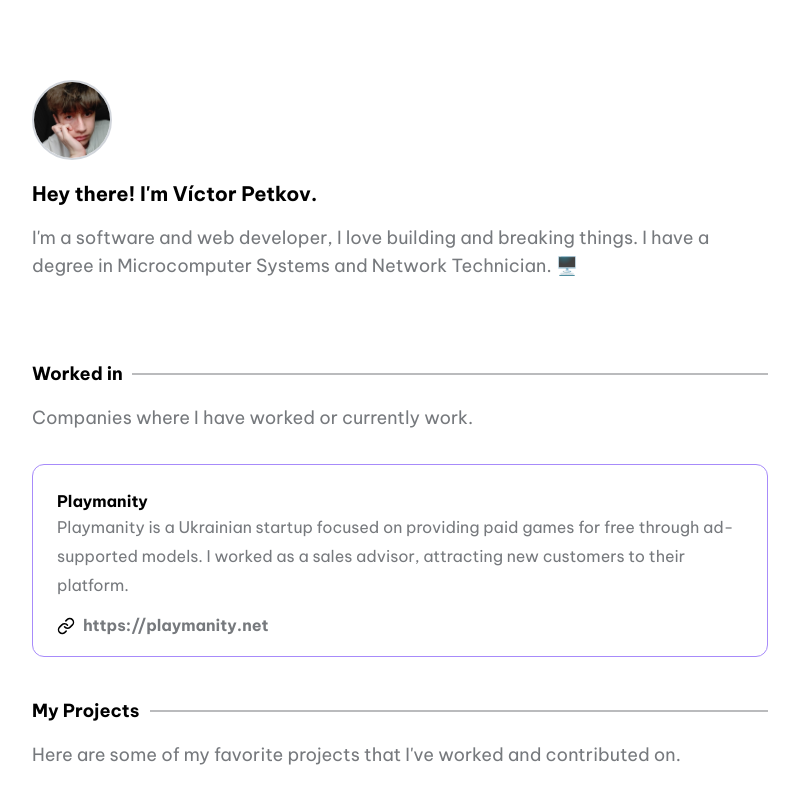
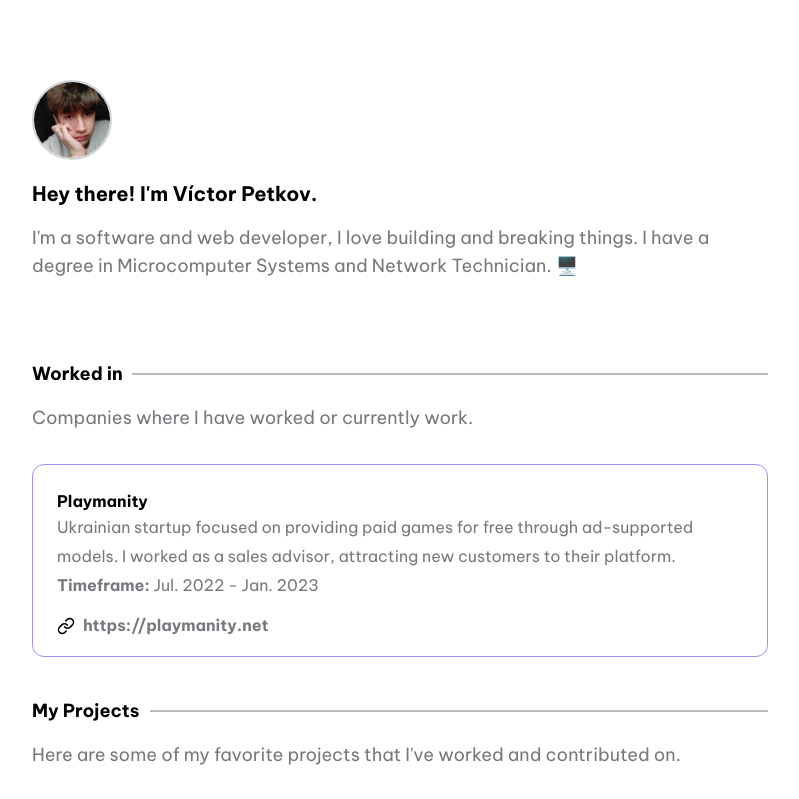
Before and after one commit to vicvenpet/portfolio, a Next.js app: page / in a window 1280 px wide. Shown: the top 799 px of the page, without its empty margins (240-1039 px from the left). Built offline with nearby package versions, Linux system fonts and the light colour scheme.

Commit message:
add: timeframe tag

```diff
--- a/components/Jobs.js
+++ b/components/Jobs.js
@@ -1,29 +1,31 @@
 import Image from 'next/image';
-import { jobs } from '@/data/config'; // Assuming you have a 'jobs' data source
+import { jobs } from '@/data/config';
 
-export default function Jobs() { // Renamed the component to Jobs
+export default function Jobs() {
   return (
     <div className="">
       <div className="overflow-x-hidden w-full">
         <h2 className="landingSectionTitle max-w-max mx-0 text-left relative mb-4 md:w-max ">
-          {jobs.title} {/* Changed 'certificates' to 'jobs' */}
+          {jobs.title}
         </h2>
       </div>
-      <p className="text-lg">{jobs.desc}</p> {/* Changed 'certificates' to 'jobs' */}
+      <p className="text-lg">{jobs.desc}</p>
       <div className=" mt-8">
-        {jobs.jobs.map((item, index) => { // Changed 'certificates' to 'jobs'
+        {jobs.jobs.map((item, index) => {
           return (
             <div
               key={index}
-              className="p-6 border border-violet-400 border-lightText rounded-xl mb-4"
+              className="p-6 border border-violet-400 border-lightText rounded-xl mb-4 flex items-center"
             >
+              <div>
                 <h3>{item.title}</h3>
                 <p>{item.description}</p>
-              <div className="flex items-center flex-wrap -m-3 pt-5">
+                <p><strong>Timeframe:</strong> {item.timeframe}</p> {/* Display the timeframe */}
+                <div className="flex items-center -m-3 pt-5">
                   {item.link && (
                     <a
                       href={item.link}
-                    className="font-bold flex items-center  py-1 px-3"
+                      className="font-bold flex items-center py-1 px-3"
                       target="_blank"
                       rel="noreferrer"
                     >
@@ -33,7 +35,7 @@ export default function Jobs() { // Renamed the component to Jobs
                         height={18}
                         alt="Link icon"
                       />
-                    <span className="ml-2  text-lightText  transition-colors duration-500">
+                      <span className="ml-2 text-lightText transition-colors duration-500">
                         {item.link}
                       </span>
                     </a>
@@ -51,11 +53,12 @@ export default function Jobs() { // Renamed the component to Jobs
                         height={18}
                         alt="Link icon"
                       />
-                    <span className="ml-2  text-lightText  transition-colors duration-500">
+                      <span className="ml-2 text-lightText transition-colors duration-500">
                         {item.github}
                       </span>
                     </a>
                   )}
+                </div>
               </div>
             </div>
           );
--- a/data/config.js
+++ b/data/config.js
@@ -14,8 +14,9 @@ export const jobs = {
   jobs: [
     {
       title: "Playmanity",
-      description: "Playmanity is a Ukrainian startup focused on providing paid games for free through ad-supported models. I worked as a sales advisor, attracting new customers to their platform.",
-      link: "https://playmanity.net",
+      description: "Ukrainian startup focused on providing paid games for free through ad-supported models. I worked as a sales advisor, attracting new customers to their platform.",
+      timeframe: "Jul. 2022 - Jan. 2023",
+      link: "https://playmanity.net"
     }
   ]
 }
```
Lines whose indentation alone changed are shown as unchanged.
